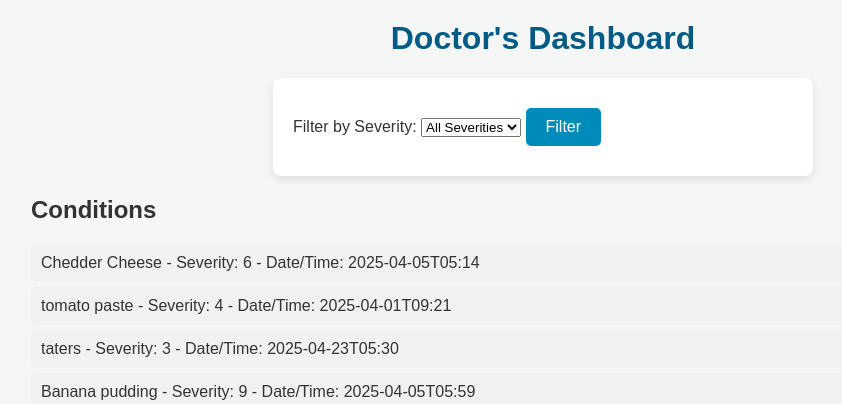
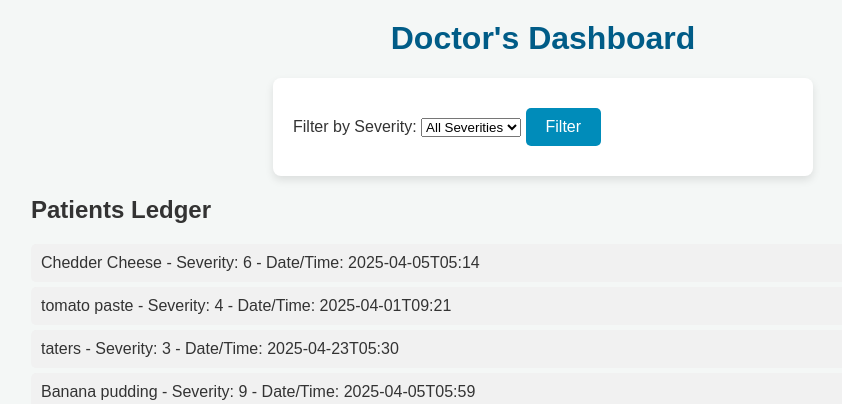
Before and after one commit to EGHageman/hackitup, a Flask app: page /doctor in a window 1280 px wide. Shown: the top 404 px of the page, without its empty margins (97-939 px from the left). Run offline with Flask 3, Linux system fonts and the light colour scheme; data comes from the database, SQL or seed files in the repository.

Commit message:
Update doctor.html

```diff
--- a/Hack_KU_2025/templates/doctor.html
+++ b/Hack_KU_2025/templates/doctor.html
@@ -29,7 +29,7 @@
             <button type="submit">Filter</button>
         </form>
 
-        <h2>Conditions</h2>
+        <h2>Patients Ledger</h2>
         <ul>
             {% for item in items %}
             <li>
```
